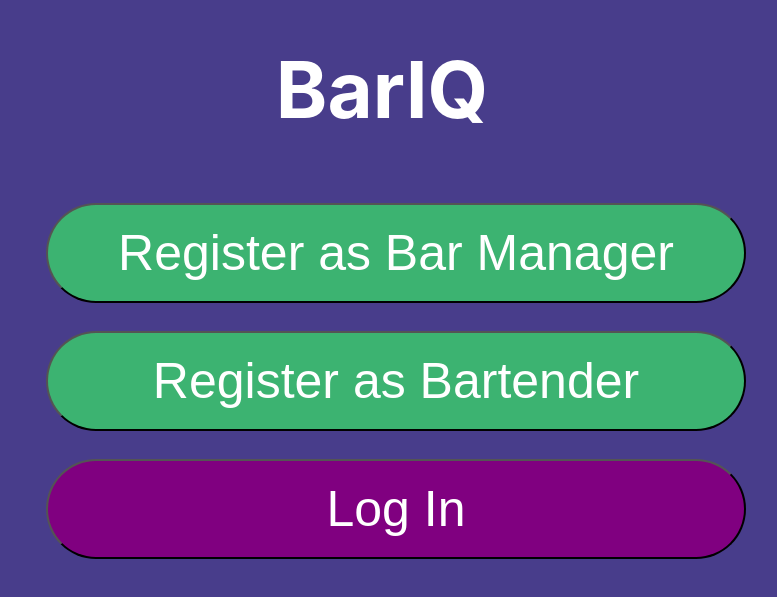
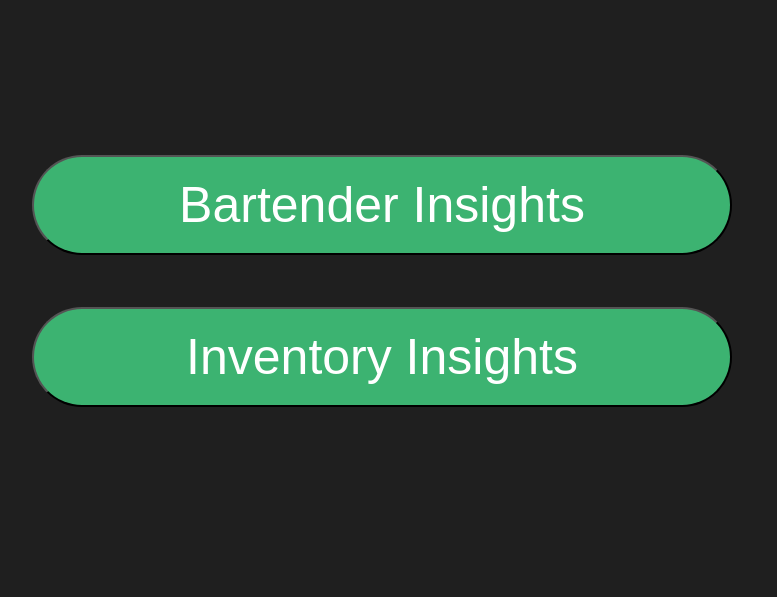
Before and after one commit to AkshayIyer/bar-app, a React (Create React App) app: page /admin in a window 1280 px wide. Shown: the part 119-716 px from the top of the page, without its empty margins (258-1035 px from the left). Built offline with nearby package versions, Linux system fonts and the light colour scheme.

Commit message:
admin select

```diff
--- a/src/App.css
+++ b/src/App.css
@@ -22,14 +22,14 @@
 }
 
 .stuff {
-  background-color: darkslateblue;
+  background-color: #1f1f1f;
   align-items: center;
   font-size: calc(10px + 2vmin);
   color: white;
 }
 
 .App-header {
-  background-color: darkslateblue;
+  background-color: #1f1f1f;
   min-height: 100vh;
   display: flex;
   flex-direction: column;
--- a/src/App.js
+++ b/src/App.js
@@ -4,6 +4,7 @@ import Home from './Pages/Home';
 import React, {useState, useEffect} from "react"
 import Registration from './Pages/Registration'
 import Login from './Pages/Login'
+import AdminSelect from './Pages/AdminSelect'
 import {
   BrowserRouter,
   Switch,
@@ -26,6 +27,9 @@ function App() {
       <Route path="/login">
         <Login userType = {userType} handleUserType = {handleUserType}/>
       </Route>
+      <Route path="/admin">
+        <AdminSelect userType = {userType} handleUserType = {handleUserType}/>
+      </Route>
       <Route path="/">
         <Home userType = {userType} handleUserType = {handleUserType}/>
       </Route>
--- /dev/null
+++ b/src/Pages/AdminSelect.js
@@ -0,0 +1,17 @@
+import React from 'react'
+import { Button } from 'reactstrap';
+import '../App.css'
+
+
+export default function AdminSelect(props){
+    return(
+        <div class = "App">
+            <header className="App-header">
+                <div>
+                    <Button className = "button managerButton">Bartender Insights</Button>
+                    <Button className = "button managerButton">Inventory Insights</Button>
+                </div>
+            </header>
+        </div>
+    )
+}
```
